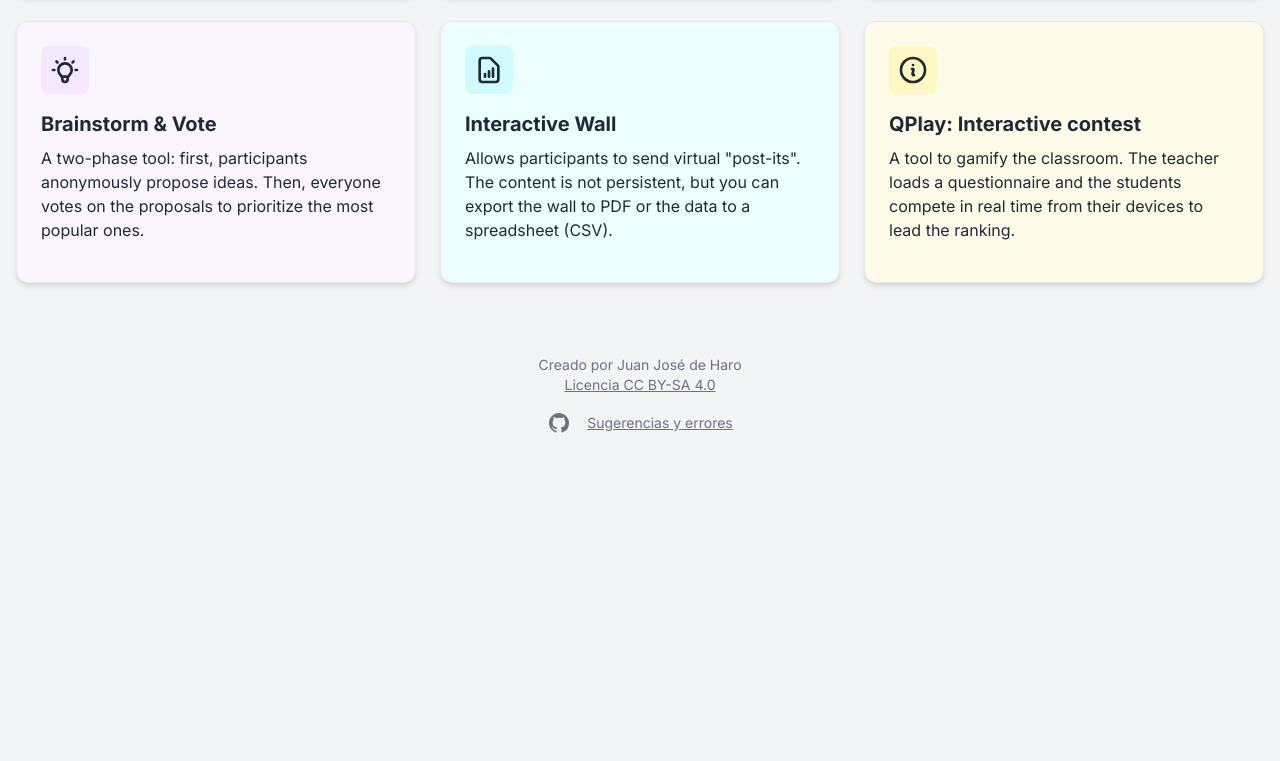
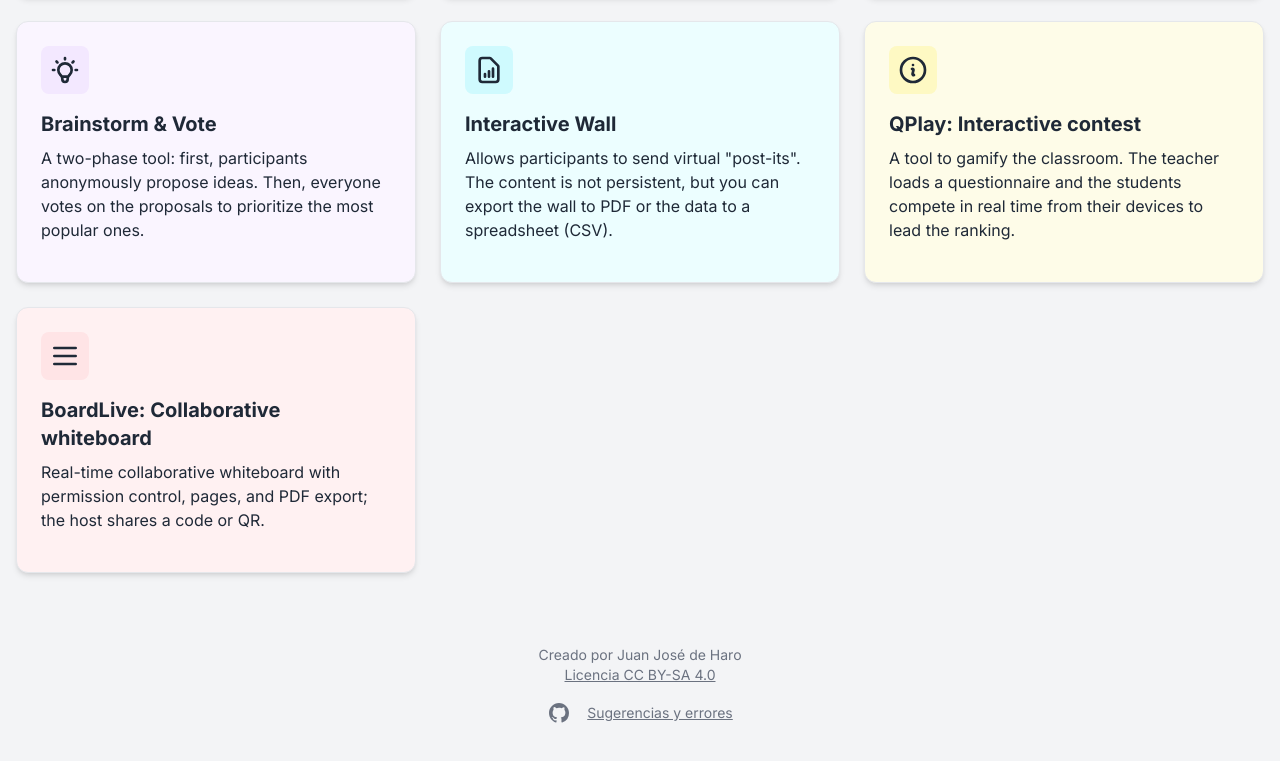
Before and after one commit to jjdeharo/directo, a plain HTML site: page index.html in a window 1280 px wide. Shown: the part 571-1332 px from the top of the page. Before the commit the page ends 1070 px from the top, so only its background shows below. Drawn offline with nearby package versions, Linux system fonts and the light colour scheme.

Commit message:
Add BoardLive link and translations

```diff
--- a/index.html
+++ b/index.html
@@ -157,6 +157,20 @@
                 </div>
             </a>
 
+            <a href="https://boardlive.github.io/" class="app-card bg-rose-50 rounded-xl shadow-md overflow-hidden">
+                <div class="app-card-content">
+                    <div class="app-icon bg-rose-100 text-rose-600">
+                        <svg xmlns="http://www.w3.org/2000/svg" class="h-8 w-8" fill="none" viewBox="0 0 24 24" stroke="currentColor" stroke-width="2">
+                            <path stroke-linecap="round" stroke-linejoin="round" d="M4 6h16M4 12h16M4 18h16" />
+                        </svg>
+                    </div>
+                    <div class="app-card-description">
+                        <h2 id="app-boardlive-title" class="text-xl font-bold mb-2">BoardLive: Pizarra colaborativa</h2>
+                        <p id="app-boardlive-desc" class="mb-4">Pizarra colaborativa en tiempo real con control de permisos, páginas y exportación a PDF; el anfitrión comparte código o QR.</p>
+                    </div>
+                </div>
+            </a>
+
         </main>
 
         <footer class="text-center py-8 mt-10 text-sm text-gray-500">
@@ -224,7 +238,8 @@
                 'app-ideas-title', 'app-ideas-desc',
                 'app-muro-title', 'app-muro-desc',
                 'app-escala-title', 'app-escala-desc',
-                'app-qplay-title', 'app-qplay-desc'
+                'app-qplay-title', 'app-qplay-desc',
+                'app-boardlive-title', 'app-boardlive-desc'
             ];
 
             keys.forEach(key => {
--- a/locales/index/ca.json
+++ b/locales/index/ca.json
@@ -15,5 +15,7 @@
   "app-escala-title": "Escala de valoració",
   "app-escala-desc": "Crea escales de tipus Likert, numèriques o de semàfor per recollir opinions de forma ràpida i visual. Ideal per a valoracions o mesurar la comprensió.",
   "app-qplay-title": "QPlay: Concurs interactiu",
-  "app-qplay-desc": "Una eina per gamificar l'aula. El professor carrega un qüestionari i els alumnes competeixen en temps real des dels seus dispositius per liderar la classificació."
+  "app-qplay-desc": "Una eina per gamificar l'aula. El professor carrega un qüestionari i els alumnes competeixen en temps real des dels seus dispositius per liderar la classificació.",
+  "app-boardlive-title": "BoardLive: Pissarra col·laborativa",
+  "app-boardlive-desc": "Pissarra col·laborativa en temps real amb control de permisos, pàgines i exportació a PDF; l'amfitrió comparteix codi o QR."
 }
--- a/locales/index/de.json
+++ b/locales/index/de.json
@@ -15,5 +15,7 @@
   "app-escala-title": "Bewertungsskala",
   "app-escala-desc": "Erstelle Likert-, numerische oder Ampel-Skalen, um Meinungen schnell und visuell zu erfassen. Ideal für Bewertungen oder um das Verständnis zu messen.",
   "app-qplay-title": "QPlay: Interaktiver Wettbewerb",
-  "app-qplay-desc": "Ein Werkzeug, um den Unterricht zu gamifizieren. Die Lehrkraft lädt ein Quiz, und die Schülerinnen und Schüler konkurrieren in Echtzeit von ihren Geräten aus, um die Rangliste anzuführen."
+  "app-qplay-desc": "Ein Werkzeug, um den Unterricht zu gamifizieren. Die Lehrkraft lädt ein Quiz, und die Schülerinnen und Schüler konkurrieren in Echtzeit von ihren Geräten aus, um die Rangliste anzuführen.",
+  "app-boardlive-title": "BoardLive: Kollaboratives Whiteboard",
+  "app-boardlive-desc": "Kollaboratives Whiteboard in Echtzeit mit Rechteverwaltung, Seiten und PDF-Export; der Host teilt Code oder QR."
 }
--- a/locales/index/en.json
+++ b/locales/index/en.json
@@ -15,5 +15,7 @@
   "app-escala-title": "Rating Scale",
   "app-escala-desc": "Create Likert-type, numeric, or traffic light scales to gather opinions quickly and visually. Ideal for ratings or measuring understanding.",
   "app-qplay-title": "QPlay: Interactive contest",
-  "app-qplay-desc": "A tool to gamify the classroom. The teacher loads a questionnaire and the students compete in real time from their devices to lead the ranking."
+  "app-qplay-desc": "A tool to gamify the classroom. The teacher loads a questionnaire and the students compete in real time from their devices to lead the ranking.",
+  "app-boardlive-title": "BoardLive: Collaborative whiteboard",
+  "app-boardlive-desc": "Real-time collaborative whiteboard with permission control, pages, and PDF export; the host shares a code or QR."
 }
--- a/locales/index/es.json
+++ b/locales/index/es.json
@@ -15,5 +15,7 @@
   "app-escala-title": "Escala de valoración",
   "app-escala-desc": "Crea escalas de tipo Likert, numéricas o de semáforo para recoger opiniones de forma rápida y visual. Ideal para valoraciones o medir la comprensión.",
   "app-qplay-title": "QPlay: Concurso interactivo",
-  "app-qplay-desc": "Una herramienta para gamificar el aula. El profesor carga un cuestionario y los alumnos compiten en tiempo real desde sus dispositivos para liderar la clasificación."
+  "app-qplay-desc": "Una herramienta para gamificar el aula. El profesor carga un cuestionario y los alumnos compiten en tiempo real desde sus dispositivos para liderar la clasificación.",
+  "app-boardlive-title": "BoardLive: Pizarra colaborativa",
+  "app-boardlive-desc": "Pizarra colaborativa en tiempo real con control de permisos, páginas y exportación a PDF; el anfitrión comparte código o QR."
 }
--- a/locales/index/eu.json
+++ b/locales/index/eu.json
@@ -15,5 +15,7 @@
   "app-escala-title": "Balorazio eskala",
   "app-escala-desc": "Sortu Likert motako, zenbakizko edo semaforo eskalak iritziak azkar eta bisualki jasotzeko. Balorazioetarako edo ulermena neurtzeko aproposa.",
   "app-qplay-title": "QPlay: Lehiaketa interaktiboa",
-  "app-qplay-desc": "Ikasgela gamifikatzeko tresna. Irakasleak galdetegi bat kargatzen du eta ikasleek denbora errealean lehiatzen dute beren gailuetatik sailkapenaren buru izateko."
+  "app-qplay-desc": "Ikasgela gamifikatzeko tresna. Irakasleak galdetegi bat kargatzen du eta ikasleek denbora errealean lehiatzen dute beren gailuetatik sailkapenaren buru izateko.",
+  "app-boardlive-title": "BoardLive: Pizarra kolaboratiboa",
+  "app-boardlive-desc": "Denbora errealeko pizarra kolaboratiboa, baimen-kontrolarekin, orriekin eta PDF esportazioarekin; anfitrioiak kodea edo QR partekatzen du."
 }
--- a/locales/index/gl.json
+++ b/locales/index/gl.json
@@ -15,5 +15,7 @@
   "app-escala-title": "Escala de avaliación",
   "app-escala-desc": "Crea escalas de tipo Likert, numéricas ou de semáforo para recoller opinións de forma rápida e visual. Ideal para valoracións ou medir a comprensión.",
   "app-qplay-title": "QPlay: Concurso interativo",
-  "app-qplay-desc": "Unha ferramenta para gamificar a aula. O profesor carga un cuestionario e os alumnos compiten en tempo real desde os seus dispositivos para liderar a clasificación."
+  "app-qplay-desc": "Unha ferramenta para gamificar a aula. O profesor carga un cuestionario e os alumnos compiten en tempo real desde os seus dispositivos para liderar a clasificación.",
+  "app-boardlive-title": "BoardLive: Pizarra colaborativa",
+  "app-boardlive-desc": "Pizarra colaborativa en tempo real con control de permisos, páxinas e exportación a PDF; o anfitrión comparte código ou QR."
 }
```
